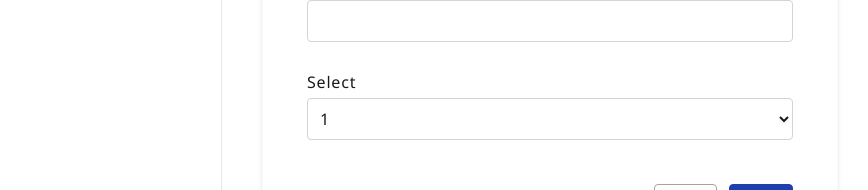
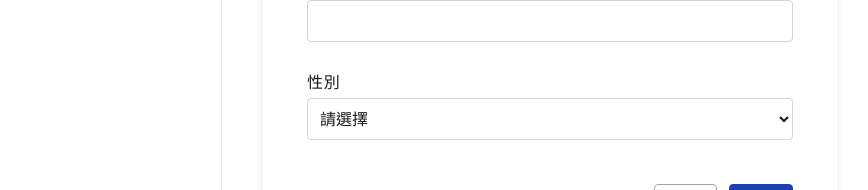
Before and after one commit to Ping-Hsuan-Yu/next-demo, a Next.js app: page /formik in a window 1280 px wide. Shown: the part 413-603 px from the top of the page, without its empty margins (34-902 px from the left). Built offline with nearby package versions, Linux system fonts and the light colour scheme.

Commit message:
Update README and Formik demo: add validation schema, new fields, and modify initial values; change default number in Home component

```diff
--- a/src/app/formik/page.tsx
+++ b/src/app/formik/page.tsx
@@ -3,13 +3,6 @@
 import { Formik, Form, useField, Field } from "formik";
 import { object, string } from "yup";
 import { HTMLInputTypeAttribute } from "react";
-
-// interface FormValuesType {
-//   lastName: string;
-//   firstName: string;
-//   userId: string;
-//   email: string;
-// }
 
 export default function FormikDemo() {
   const validationSchema = object({
@@ -23,7 +16,13 @@ export default function FormikDemo() {
 
   return (
     <Formik
-      initialValues={{ lastName: "", firstName: "", userId: "", email: "" }}
+      initialValues={{
+        lastName: "",
+        firstName: "",
+        userId: "",
+        email: "",
+        sex: "",
+      }}
       validationSchema={validationSchema}
       onSubmit={(values) => {
         console.log(values);
@@ -48,18 +47,21 @@ export default function FormikDemo() {
             />
             <LabeledInputField label="Email" name="email" type="email" />
             <div className="flex flex-col gap-1 grow">
-              <label htmlFor={`select`} className="tracking-wider">
-                {`Select`}
+              <label htmlFor="sex" className="tracking-wider">
+                性別
               </label>
               <Field
                 as="select"
-                id="select"
-                name="select"
+                id="sex"
+                name="sex"
                 className="px-2 py-2 w-full border border-stone-300 rounded outline-blue-800 caret-blue-800 placeholder:text-stone-400 disabled:bg-stone-200 disabled:text-stone-500"
               >
-                <option value="1">1</option>
-                <option value="2">2</option>
-                <option value="3">3</option>
+                <option disabled value="">
+                  請選擇
+                </option>
+                <option value="f">男</option>
+                <option value="m">女</option>
+                <option value="n">非二元性別</option>
               </Field>
             </div>
           </div>
--- a/src/app/page.tsx
+++ b/src/app/page.tsx
@@ -2,7 +2,7 @@
 import NumberFlow from "@number-flow/react";
 import { useState } from "react";
 export default function Home() {
-  const [number, setNumber] = useState(0);
+  const [number, setNumber] = useState(5173);
   return (
     <div>
       <NumberFlow
@@ -13,6 +13,8 @@ export default function Home() {
           setNumber(Math.random() * 100000 * Math.random());
         }}
       />
+      <p>Click the number see some magic🪄</p>
+      <br />
       <ul className="list">
         <li>
           Tab
```
Also changed, not shown: 1 other file (tests, documents, lock files or other folders).
